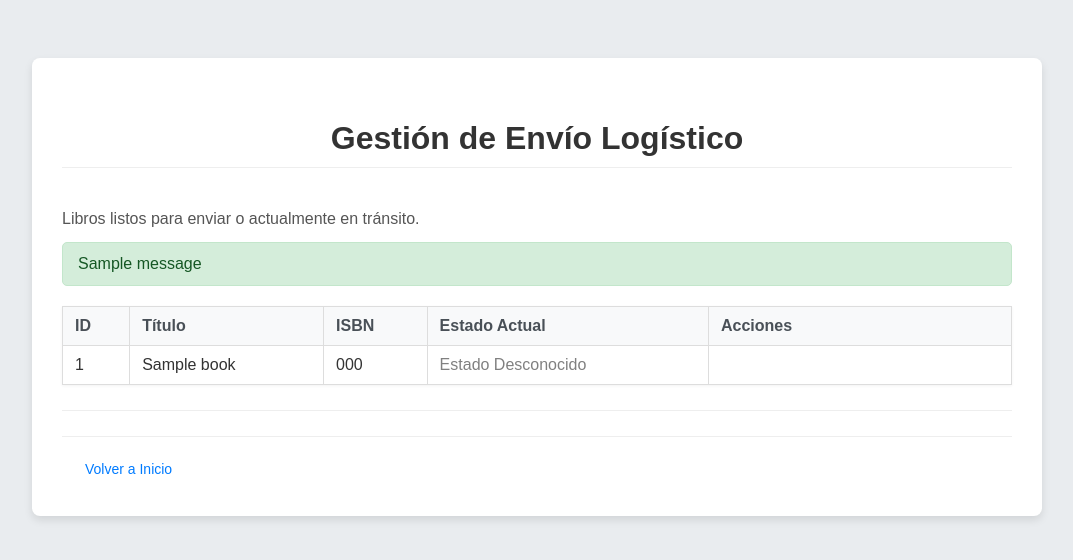
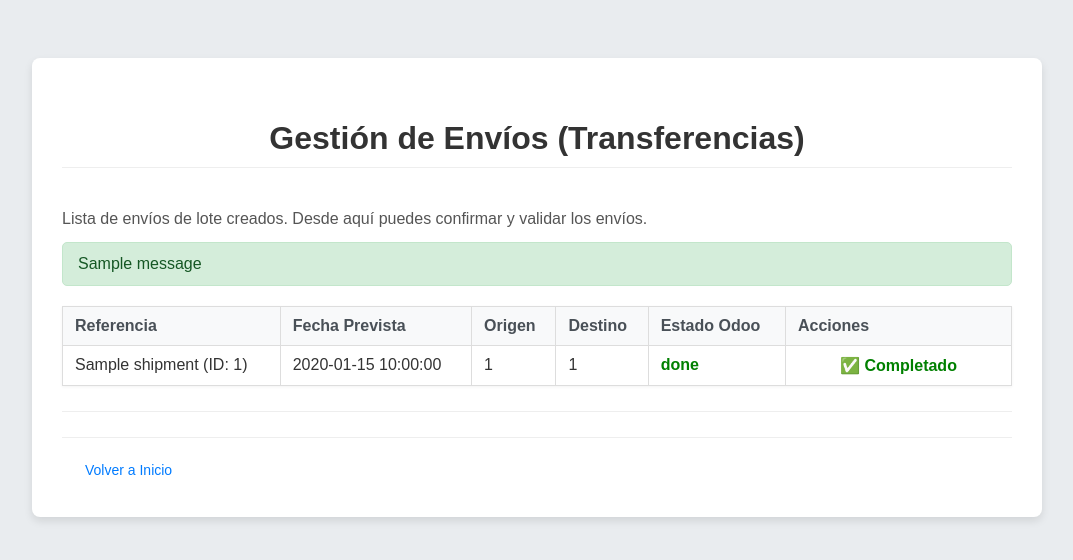
Before and after one commit to Mihjol-hub/sie-project1-ong, a Flask app: template ong_app/templates/shipping_management.html in a window 1280 px wide. Shown: the top 560 px of the page, without its empty margins (103-1176 px from the left). Run offline with Flask 2, Linux system fonts and the light colour scheme; the template is opened without the code that fills it: most values are stand-ins (such as "Sample title", 1, 10 or a date in 2020); one stand-in notice (Sample message) is shown.

Commit message:
feat: Implement picking details view and logic adjustments

```diff
--- a/ong_app/templates/shipping_management.html
+++ b/ong_app/templates/shipping_management.html
@@ -3,13 +3,13 @@
 <head>
     <meta charset="UTF-8">
     <meta name="viewport" content="width=device-width, initial-scale=1.0">
-    <title>Gestión de Envío - ONG</title>
+    <title>Gestión de Envíos - ONG</title>
     <link rel="stylesheet" href="{{ url_for('static', filename='css/style.css') }}">
 </head>
 <body>
     <div class="container">
-        <h1>Gestión de Envío Logístico</h1>
-        <p>Libros listos para enviar o actualmente en tránsito.</p>
+        <h1>Gestión de Envíos (Transferencias)</h1>
+        <p>Lista de envíos de lote creados. Desde aquí puedes confirmar y validar los envíos.</p>
 
         <!-- Mensajes Flash y Error -->
         {% with messages = get_flashed_messages(with_categories=true) %}
@@ -22,73 +22,74 @@
             {% endif %}
         {% endwith %}
         {% if error_message %}
-            <p class="error-msg">Error al cargar: {{ error_message }}</p>
+            <p class="error-msg">Error al cargar la lista de envíos: {{ error_message }}</p>
         {% endif %}
 
-        <!-- Tabla del Pipeline -->
-        {% if books %}
-            <table>
+        <!-- Tabla de Transferencias -->
+        {% if shipments %}
+            <table class="table-standard">
                 <thead>
                     <tr>
-                        <th>ID</th>
-                        <th>Título</th>
-                        <th>ISBN</th>
-                        <th>Estado Actual</th>
-                        <th>Acciones</th>
+                        <th>Referencia</th>
+                        <th>Fecha Prevista</th>
+                        <th>Origen</th>
+                        <th>Destino</th>
+                        <th>Estado Odoo</th>
+                        <th style="min-width: 180px;">Acciones</th> {# Ancho mínimo para botones #}
                     </tr>
                 </thead>
                 <tbody>
-                    {% for book in books %}
+                    {% for shipment in shipments %}
                     <tr>
-                        <td>{{ book.id }}</td>
-                        <td>{{ book.name }}</td>
-                        <td>{{ book.default_code if book.default_code else '-' }}</td>
+                        <td>{{ shipment.name }} (ID: {{ shipment.id }})</td>
+                        <td>{{ shipment.scheduled_date if shipment.scheduled_date else '-'}}</td>
+                        <td>{{ shipment.location_id[1] if shipment.location_id else 'N/A' }}</td>
+                        <td>{{ shipment.location_dest_id[1] if shipment.location_dest_id else 'N/A' }}</td>
                         <td>
-                            {# Determinar estado basado en los tags presentes #}
-                            {% if TAG_ID_READY in book.product_tag_ids %}
-                                <span style="color: orange; font-weight: bold;">Listo para Envío</span>
-                            {% elif TAG_ID_TRANSIT_EC in book.product_tag_ids %}
-                                <span style="color: blue; font-weight: bold;">En Tránsito (Ecuador)</span>
-                            {% elif TAG_ID_TRANSIT_VE in book.product_tag_ids %}
-                                <span style="color: #ff5733; font-weight: bold;">En Tránsito (Venezuela)</span>
-                            {% elif TAG_ID_TRANSIT_GENERAL in book.product_tag_ids %}
-                                <span style="color: purple; font-weight: bold;">En Tránsito (General)</span>
-                            {% else %}
-                                <span style="color: grey;">Estado Desconocido</span>
+                            {# Poner estilo simple según el estado #}
+                            {% set state_style = 'color: grey;' %}
+                            {% if shipment.state == 'draft' %}
+                                {% set state_style = 'color: #6c757d; font-style: italic;' %} {# Gris/itálica para borrador #}
+                            {% elif shipment.state == 'waiting' or shipment.state == 'confirmed' %}
+                                {% set state_style = 'color: #17a2b8;' %} {# Azul claro para espera/confirmado #}
+                            {% elif shipment.state == 'assigned' or shipment.state == 'ready' %}
+                                {% set state_style = 'color: orange; font-weight: bold;' %} {# Naranja/negrita para listo/asignado #}
+                            {% elif shipment.state == 'done' %}
+                                {% set state_style = 'color: green; font-weight: bold;' %} {# Verde/negrita para completado #}
+                            {% elif shipment.state == 'cancel' %}
+                                {% set state_style = 'color: red; text-decoration: line-through;' %} {# Rojo/tachado para cancelado #}
                             {% endif %}
+                            <span style="{{ state_style }}">{{ shipment.state }}</span>
                         </td>
+                        {# === CELDA DE ACCIONES ÚNICA Y CORRECTA === #}
                         <td class="actions-cell">
-                            {# Acciones condicionales según el estado #}
-
-                            {# --- Si está LISTO PARA ENVÍO (Tag ID 7) --- #}
-                            {% if TAG_ID_READY in book.product_tag_ids %}
-                                {# Botón para enviar a Ecuador (apunta a ruta que crearemos) #}
-                                <form action="{{ url_for('books.mark_in_transit', destination_tag_id=TAG_ID_TRANSIT_EC, book_id=book.id) }}" method="POST" style="display: inline; margin-bottom: 5px;">
-                                    <button type="submit" class="btn btn-success" title="Marcar como En Tránsito a Ecuador">🇪🇨 Enviar ECU</button>
-                                </form>
-                                {# Botón para enviar a Venezuela (apunta a ruta que crearemos) #}
-                                 <form action="{{ url_for('books.mark_in_transit', destination_tag_id=TAG_ID_TRANSIT_VE, book_id=book.id) }}" method="POST" style="display: inline;">
-                                    <button type="submit" class="btn btn-info" title="Marcar como En Tránsito a Venezuela">🇻🇪 Enviar VEN</button> {# Usamos btn-info para diferenciar #}
+                            {# --- Botón CONFIRMAR (si está en draft) --- #}
+                            {% if shipment.state == 'draft' %}
+                                <form action="{{ url_for('books.confirm_shipment', picking_id=shipment.id) }}" method="POST" style="display: inline; margin-right: 5px;">
+                                    <button type="submit" class="btn btn-info" title="Confirma la transferencia para pasarla a 'Esperando Disponibilidad'">➡️ Confirmar</button>
                                 </form>
                             {% endif %}
 
-                            {# --- Si está EN TRÁNSITO (Cualquiera de los IDs de tránsito) --- #}
-                            {% if TAG_ID_TRANSIT_EC in book.product_tag_ids or
-                                  TAG_ID_TRANSIT_VE in book.product_tag_ids or
-                                  TAG_ID_TRANSIT_GENERAL in book.product_tag_ids %}
-                                {# Botón para marcar como entregado (apunta a ruta que crearemos) #}
-                                <form action="{{ url_for('books.mark_delivered', book_id=book.id) }}" method="POST" style="display: inline;">
-                                    <button type="submit" class="btn btn-primary" title="Confirmar que el libro ha sido entregado">✅ Entregado</button>
+                            {# --- Botón VALIDAR (si está listo/confirmado/etc.) --- #}
+                            {% if shipment.state in ['assigned', 'ready', 'confirmed', 'waiting'] %}
+                                <form action="{{ url_for('books.validate_shipment', picking_id=shipment.id) }}" method="POST" style="display: inline;">
+                                    <button type="submit" class="btn btn-success" title="Abrir detalles para especificar cantidades y validar">✔️ Validar / Detallar</button>
                                 </form>
+                            {# --- Texto si ya está hecho o cancelado --- #}
+                            {% elif shipment.state == 'done' %}
+                                <span style="color: green; font-weight: bold;">✅ Completado</span>
+                            {% elif shipment.state == 'cancel' %}
+                                <span style="color: red;">❌ Cancelado</span>
                             {% endif %}
-
+                            {# Ya no se muestra nada extra para 'draft' aquí #}
                         </td>
+                        {# === FIN DE LA CELDA DE ACCIONES === #}
                     </tr>
                     {% endfor %}
                 </tbody>
             </table>
         {% elif not error_message %}
-             <p class="no-items">No hay libros en el pipeline de envío actualmente.</p>
+             <p class="no-items">No hay envíos de lote creados que mostrar.</p>
         {% endif %}
 
         <hr>
```
Also changed, not shown: ong_app/routes_books.py (+181 -44 lines), ong_app/templates/picking_details.html (added, +103 -0 lines).
